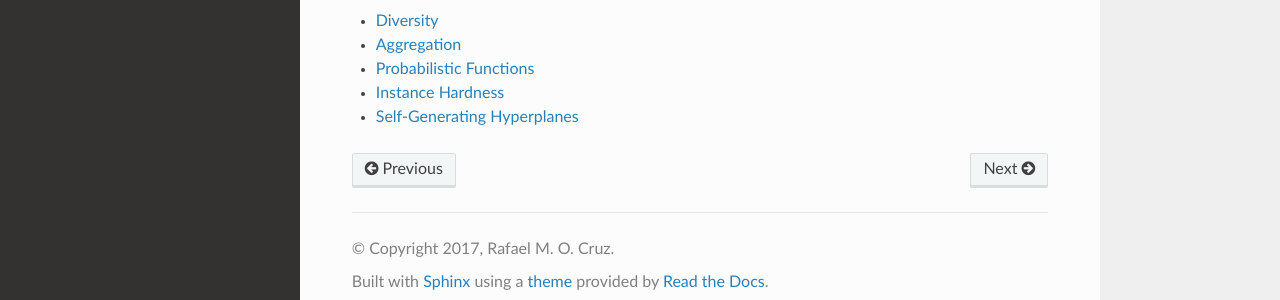
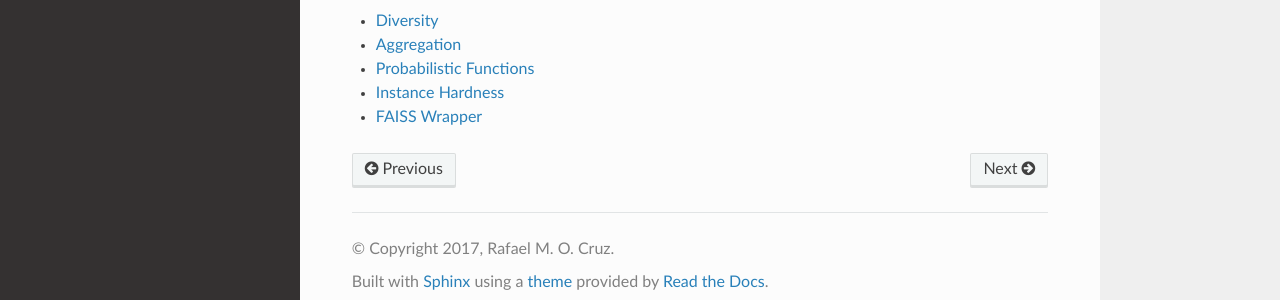
Before and after one commit to scikit-learn-contrib/DESlib, a Sphinx documentation site: the page built from docs/api.rst, in a window 1280 px wide and 900 px high, scrolled down 1333 px. Shown: the part 582-882 px from the top of the window. Built offline with Sphinx 7.4.7 and the Read the Docs theme 2.0.0, drawn with Linux system fonts in a browser that asks for light colours; pages that are not in the unit, such as notebooks, are missing from menus.

Commit message:
adding faiss wrapper to doc

```diff
--- a/docs/api.rst
+++ b/docs/api.rst
@@ -77,4 +77,4 @@ Utility functions for ensemble methods such as diversity and aggregation methods
     modules/util/aggregation
     modules/util/prob_functions
     modules/util/instance_hardness
-    modules/util/sgh
+    modules/util/faiss_knn_wrapper
```
